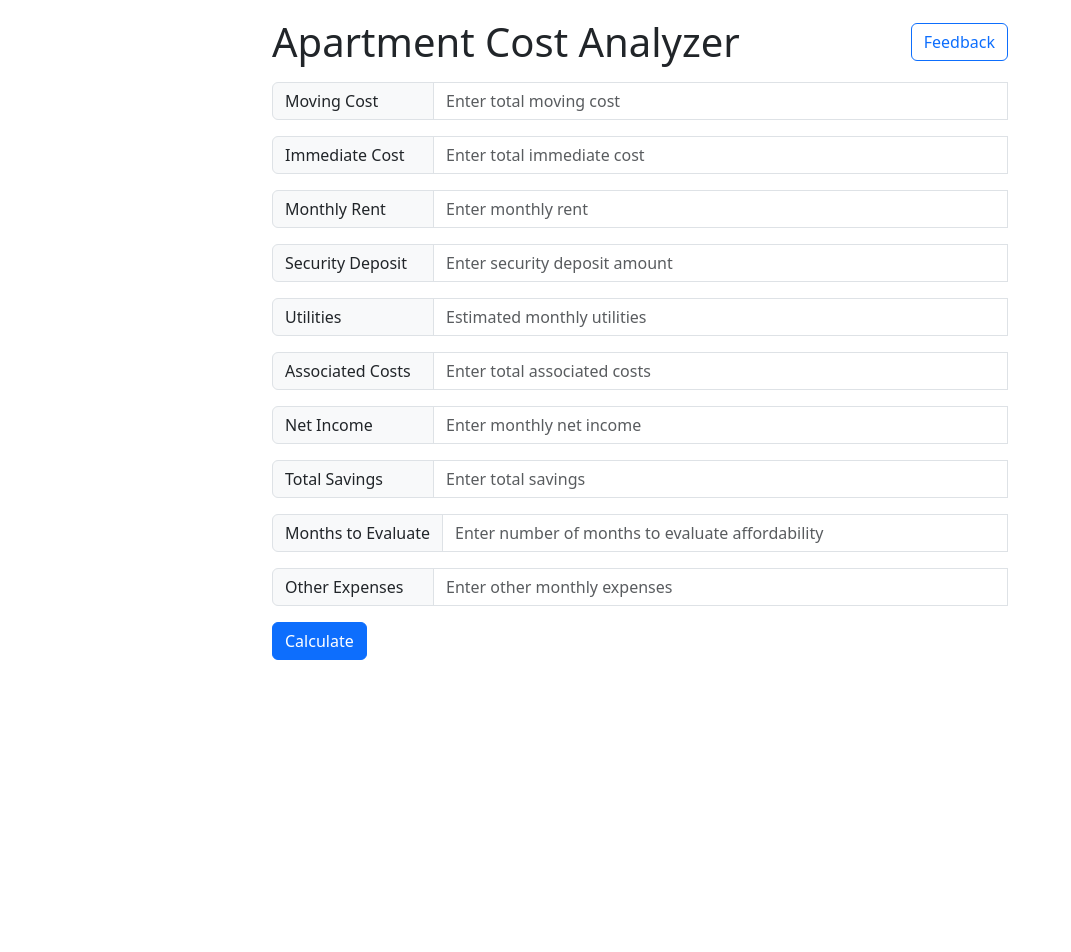
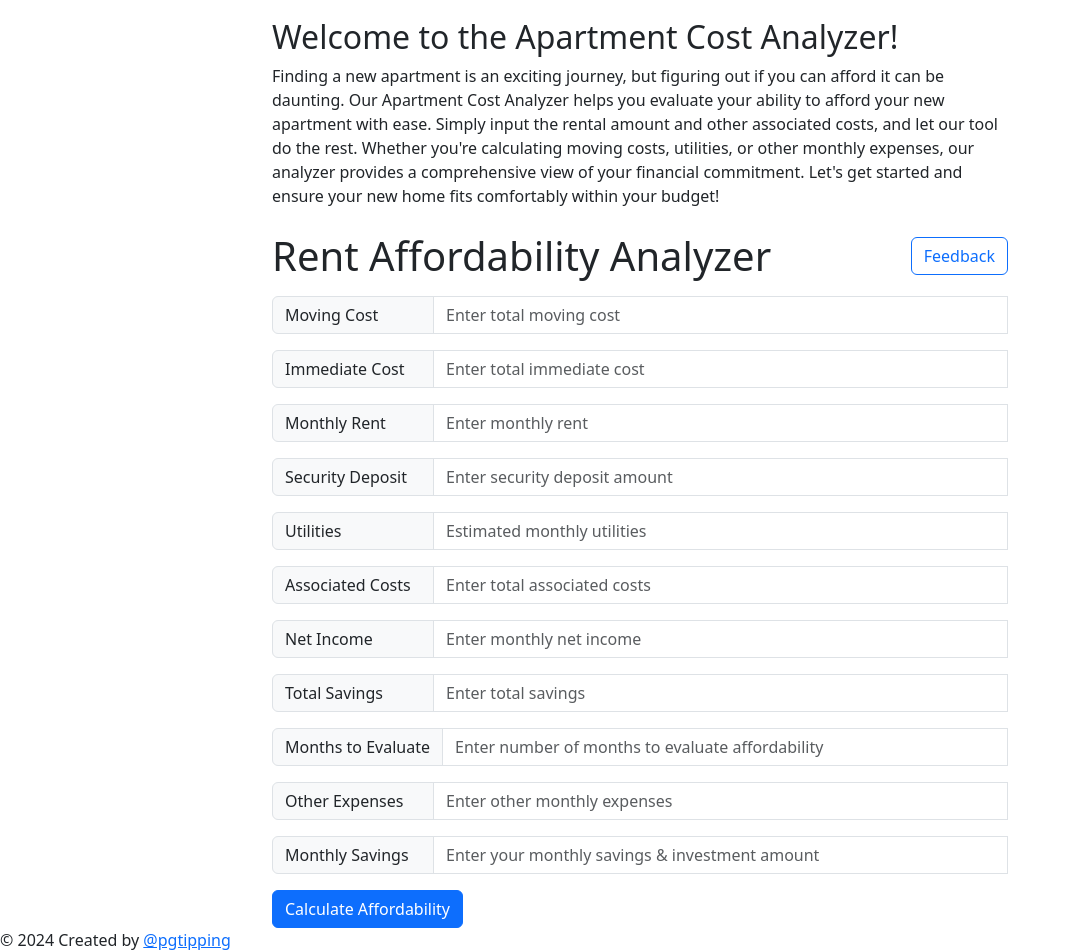
Before and after one commit to pgtipping/apt-affordability-checkerFE, a React (Create React App) app: page / in a window 1280 px wide. Shown: the part 104-1056 px from the top of the page, without its empty margins (0-1071 px from the left). Before the commit the page ends 800 px from the top, so only its background shows below. Built offline with nearby package versions, Linux system fonts and the light colour scheme.

Commit message:
include monthly savings input. update code to manage setting security deposit figures automatically based on rent input. provide short introduction to the app

```diff
--- a/src/components/FormComponent.js
+++ b/src/components/FormComponent.js
@@ -1,4 +1,4 @@
-import React, { useState } from "react";
+import React, { useState, useEffect } from "react";
 import {
   Col,
   Container,
@@ -6,6 +6,7 @@ import {
   Button,
   OverlayTrigger,
   Tooltip,
+  Form,
 } from "react-bootstrap";
 import { useFormContext } from "../context/FormContext";
 import MovingCostInput from "./forms/MovingCostInput";
@@ -18,22 +19,30 @@ import NetHouseholdIncomeInput from "./forms/NetHouseholdIncomeInput";
 import TotalSavingsInput from "./forms/TotalSavingsInput";
 import MonthsToEvaluateInput from "./forms/MonthsToEvaluateInput";
 import OtherMonthlyExpensesInput from "./forms/OtherMonthlyExpensesInput";
+import MonthlySavingsInput from "./forms/MonthlySavingsInput";
 import Results from "./Results";
 import FeedbackForm from "./FeedbackForm";
+import Footer from "./Footer"; // Import the Footer component
 import "./FormComponent.css";
-import { Form } from "react-bootstrap";
 
 function FormComponent() {
-  const { handleSubmit, formError, showFeedbackForm, setShowFeedbackForm } =
-    useFormContext();
+  const {
+    handleSubmit,
+    formData,
+    setFormData,
+    formError,
+    showFeedbackForm,
+    setShowFeedbackForm,
+  } = useFormContext();
+  const [results, setResults] = useState(null);
+  const [showResults, setShowResults] = useState(false);
+  const [darkMode, setDarkMode] = useState(false);
+  const [userAdjustedSecurityDeposit, setUserAdjustedSecurityDeposit] =
+    useState(false);
 
   const feedbackTooltip = (
     <Tooltip id="feedback-tooltip">Leave us feedback</Tooltip>
   );
-
-  const [results, setResults] = useState(null);
-  const [showResults, setShowResults] = useState(false);
-  const [darkMode, setDarkMode] = useState(false);
 
   const toggleDarkMode = () => {
     setDarkMode(!darkMode);
@@ -47,8 +56,28 @@ function FormComponent() {
     setShowResults(true); // Show the results modal
   };
 
+  useEffect(() => {
+    if (!userAdjustedSecurityDeposit) {
+      setFormData((prev) => ({
+        ...prev,
+        securityDeposit: formData.rent,
+      }));
+    }
+  }, [formData.rent, userAdjustedSecurityDeposit, setFormData]);
+
+  const handleInputChange = (fieldName, value) => {
+    if (fieldName === "securityDeposit") {
+      setUserAdjustedSecurityDeposit(true);
+    }
+    setFormData((prev) => ({
+      ...prev,
+      [fieldName]: value,
+    }));
+  };
+
   return (
-    <Container className={darkMode ? "dark-mode" : ""}>
+    <div className={`page-container ${darkMode ? "dark-mode" : ""}`}>
+      <Container className="content-wrap mt-5">
         <Row className="justify-content-center mt-3">
           <Col>
             <Form.Check
@@ -62,8 +91,22 @@ function FormComponent() {
         </Row>
         <Row className="justify-content-center mt-5">
           <Col xs={12} md={10} lg={8}>
+            <div className="blog-intro mb-4">
+              <h2>Welcome to the Apartment Cost Analyzer!</h2>
+              <p>
+                Finding a new apartment is an exciting journey, but figuring out
+                if you can afford it can be daunting. Our Apartment Cost
+                Analyzer helps you evaluate your ability to afford your new
+                apartment with ease. Simply input the rental amount and other
+                associated costs, and let our tool do the rest. Whether you're
+                calculating moving costs, utilities, or other monthly expenses,
+                our analyzer provides a comprehensive view of your financial
+                commitment. Let's get started and ensure your new home fits
+                comfortably within your budget!
+              </p>
+            </div>
             <div className="d-flex justify-content-between align-items-center mb-3">
-            <h1 className="m-0">Apartment Cost Analyzer</h1>
+              <h1 className="m-0">Rent Affordability Analyzer</h1>
               <OverlayTrigger placement="left" overlay={feedbackTooltip}>
                 <Button
                   variant={darkMode ? "outline-light" : "outline-primary"}
@@ -77,20 +120,21 @@ function FormComponent() {
             <form onSubmit={handleSubmit}>
               <MovingCostInput />
               <ImmediateCostInput />
-            <RentInput />
-            <SecurityDepositInput />
+              <RentInput onInputChange={handleInputChange} />
+              <SecurityDepositInput onInputChange={handleInputChange} />
               <UtilitiesInput />
               <AssociatedCostInput />
               <NetHouseholdIncomeInput />
               <TotalSavingsInput />
               <MonthsToEvaluateInput />
               <OtherMonthlyExpensesInput />
+              <MonthlySavingsInput />
               <Button
                 type="submit"
                 className={`btn ${darkMode ? "btn-dark" : "btn-primary"}`}
                 onClick={handleCalculate}
               >
-              Calculate
+                Calculate Affordability
               </Button>
               {formError && <div className="error mt-3">{formError}</div>}
             </form>
@@ -102,6 +146,8 @@ function FormComponent() {
           </Col>
         </Row>
       </Container>
+      <Footer /> {/* Render the Footer component outside the container */}
+    </div>
   );
 }
 
```
Lines whose indentation alone changed are shown as unchanged.
